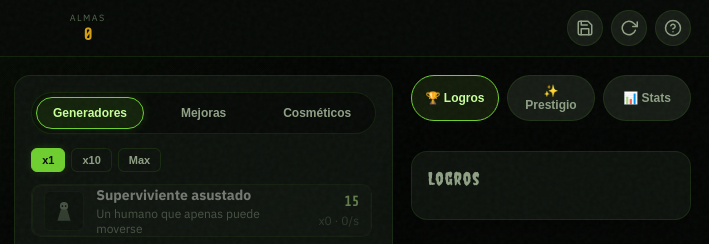
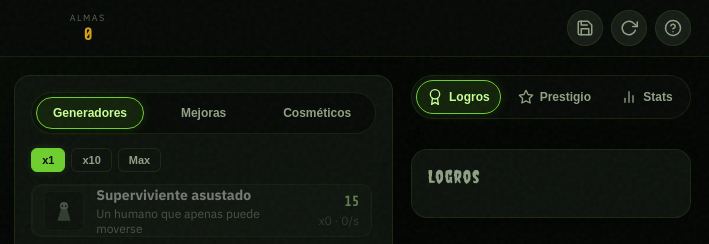
Before and after one commit to lausoffici/zombie-clicker, a plain HTML site: page index.html in a window 1280 px wide. Shown: the top 244 px of the page, 571-1280 px from the left. Drawn offline with nearby package versions, Linux system fonts and the light colour scheme.

Commit message:
feat(ui): premium side panels with SVG icons

```diff
--- a/index.html
+++ b/index.html
@@ -128,9 +128,18 @@
       <!-- Columna derecha: Logros / Prestigio / Stats -->
       <section id="col-side" class="col">
         <div id="side-tabs">
-          <button id="side-tab-achievements" class="side-tab active" data-side="achievements">🏆 Logros</button>
-          <button id="side-tab-prestige" class="side-tab" data-side="prestige">✨ Prestigio</button>
-          <button id="side-tab-stats" class="side-tab" data-side="stats">📊 Stats</button>
+          <button id="side-tab-achievements" class="side-tab active" data-side="achievements">
+            <svg viewBox="0 0 24 24" fill="none" stroke="currentColor" stroke-width="2" stroke-linecap="round" stroke-linejoin="round" aria-hidden="true"><circle cx="12" cy="8" r="7"/><polyline points="8.21 13.89 7 23 12 20 17 23 15.79 13.88"/></svg>
+            Logros
+          </button>
+          <button id="side-tab-prestige" class="side-tab" data-side="prestige">
+            <svg viewBox="0 0 24 24" fill="none" stroke="currentColor" stroke-width="2" stroke-linecap="round" stroke-linejoin="round" aria-hidden="true"><polygon points="12 2 15.09 8.26 22 9.27 17 14.14 18.18 21.02 12 17.77 5.82 21.02 7 14.14 2 9.27 8.91 8.26 12 2"/></svg>
+            Prestigio
+          </button>
+          <button id="side-tab-stats" class="side-tab" data-side="stats">
+            <svg viewBox="0 0 24 24" fill="none" stroke="currentColor" stroke-width="2" stroke-linecap="round" stroke-linejoin="round" aria-hidden="true"><line x1="18" y1="20" x2="18" y2="10"/><line x1="12" y1="20" x2="12" y2="4"/><line x1="6" y1="20" x2="6" y2="14"/></svg>
+            Stats
+          </button>
         </div>
 
         <div id="side-panel-achievements" class="side-panel active">
--- a/style.css
+++ b/style.css
@@ -676,26 +676,36 @@ body {
 /* Side tabs */
 #side-tabs {
   display: flex;
-  gap: 8px;
+  gap: 6px;
   margin-bottom: 14px;
+  background: var(--bg-900);
+  border: 1px solid var(--border);
+  border-radius: var(--radius-xl);
+  padding: 4px;
 }
 .side-tab {
   flex: 1;
-  padding: 10px 12px;
-  background: var(--bg-700);
-  border: 1px solid var(--border);
+  padding: 10px 10px;
+  background: transparent;
+  border: 1px solid transparent;
   border-radius: var(--radius-xl);
   color: var(--text-secondary);
-  font-size: 13px;
+  font-size: 12px;
   font-weight: 600;
   cursor: pointer;
   transition: all 0.15s ease;
+  display: flex;
+  align-items: center;
+  justify-content: center;
+  gap: 6px;
 }
-.side-tab:hover { background: var(--bg-600); color: var(--text-primary); }
+.side-tab svg { width: 16px; height: 16px; }
+.side-tab:hover { color: var(--text-primary); }
 .side-tab.active {
-  background: rgba(127, 191, 63, 0.12);
+  background: rgba(110, 207, 47, 0.12);
   color: var(--green-300);
   border-color: var(--green-500);
+  box-shadow: 0 0 12px var(--green-glow-soft);
 }
 
 .side-panel { display: none; }
@@ -704,9 +714,9 @@ body {
 /* Prestige */
 .prestige-help {
   margin: 0 0 16px;
-  padding: 12px 14px;
-  background: rgba(241, 196, 15, 0.05);
-  border: 1px solid rgba(241, 196, 15, 0.25);
+  padding: 14px;
+  background: linear-gradient(145deg, rgba(255, 191, 0, 0.06), rgba(158, 27, 27, 0.05));
+  border: 1px solid rgba(255, 191, 0, 0.2);
   border-radius: var(--radius-md);
   font-size: 13px;
   line-height: 1.55;
@@ -777,6 +787,9 @@ body {
   font-weight: 700;
   text-transform: uppercase;
   letter-spacing: 1px;
+  padding: 12px 14px;
+  border-radius: var(--radius-md);
+  transition: all 0.15s ease;
 }
 .btn-prestige:hover {
   box-shadow: var(--glow-red);
--- a/ui.js
+++ b/ui.js
@@ -35,7 +35,9 @@
     fire: '<svg viewBox="0 0 32 32" aria-hidden="true"><path d="M16 28 Q8 24 8 16 Q8 10 12 6 Q12 12 16 14 Q16 8 20 4 Q24 10 24 16 Q24 24 16 28" fill="#e62e2e"/><path d="M16 24 Q12 22 12 17 Q12 15 14 13 Q14 16 16 17 Q16 14 18 12 Q20 15 20 17 Q20 22 16 24" fill="#ffbf00"/></svg>',
     crown: '<svg viewBox="0 0 32 32" aria-hidden="true"><path d="M4 22 L8 10 L12 16 L16 8 L20 16 L24 10 L28 22 Z" fill="#ffbf00"/><rect x="4" y="22" width="24" height="4" fill="#ffbf00"/></svg>',
     muscle: '<svg viewBox="0 0 32 32" aria-hidden="true"><path d="M8 26 Q6 18 12 14 Q16 10 24 12 Q28 14 26 20 Q24 26 16 26 Z" fill="#6e7f62"/><path d="M14 16 Q18 14 22 16" fill="none" stroke="#3a4a32" stroke-width="2" stroke-linecap="round"/></svg>',
-    palette: '<svg viewBox="0 0 32 32" aria-hidden="true"><circle cx="16" cy="16" r="10" fill="none" stroke="currentColor" stroke-width="2"/><circle cx="12" cy="13" r="2" fill="#9aff4d"/><circle cx="20" cy="13" r="2" fill="#e62e2e"/><circle cx="16" cy="21" r="2" fill="#ffbf00"/></svg>'
+    palette: '<svg viewBox="0 0 32 32" aria-hidden="true"><circle cx="16" cy="16" r="10" fill="none" stroke="currentColor" stroke-width="2"/><circle cx="12" cy="13" r="2" fill="#9aff4d"/><circle cx="20" cy="13" r="2" fill="#e62e2e"/><circle cx="16" cy="21" r="2" fill="#ffbf00"/></svg>',
+    lock: '<svg viewBox="0 0 24 24" fill="none" stroke="currentColor" stroke-width="2" stroke-linecap="round" stroke-linejoin="round" aria-hidden="true"><rect x="3" y="11" width="18" height="11" rx="2" ry="2"/><path d="M7 11V7a5 5 0 0 1 10 0v4"/></svg>',
+    check: '<svg viewBox="0 0 24 24" fill="none" stroke="currentColor" stroke-width="2" stroke-linecap="round" stroke-linejoin="round" aria-hidden="true"><polyline points="20 6 9 17 4 12"/></svg>'
   };
 
   const GEN_ICON_MAP = {
@@ -505,7 +507,7 @@
       div.className = "item-card ach-card" + (unlocked ? " unlocked" : " locked");
       div.setAttribute("data-ach-id", ach.id);
       div.innerHTML =
-        '<span class="item-icon">' + (unlocked ? "✅" : "🔒") + '</span>' +
+        '<span class="item-icon">' + (unlocked ? SVG_ICONS.check : SVG_ICONS.lock) + '</span>' +
         '<div class="item-info">' +
           '<div class="item-name">' + ach.name + '</div>' +
           '<div class="item-desc">' + ach.desc + '</div>' +
```
